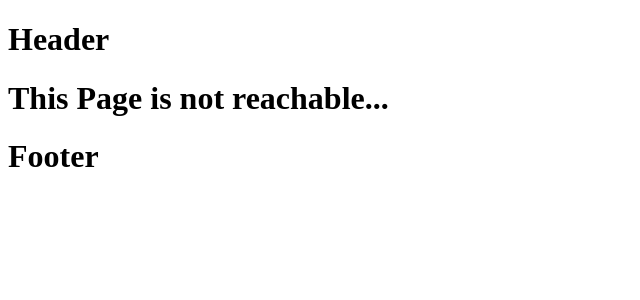
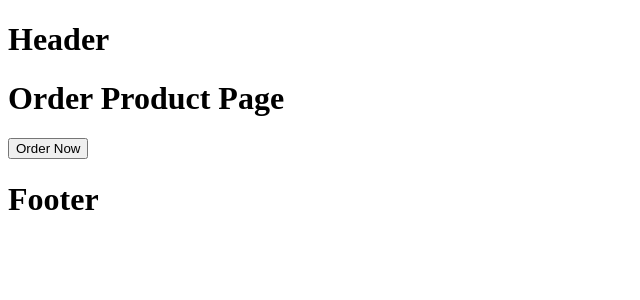
Before and after one commit to abhaibajpai1996/nextjslearn, a Next.js app: page /order-product in a window 1280 px wide. Before the commit this address had no page. Shown: the top 300 px of the page, without its empty margins (0-640 px from the left). Built offline with nearby package versions, Linux system fonts and the light colour scheme.

Commit message:
use Router working

```diff
--- /dev/null
+++ b/app/order-product/page.tsx
@@ -0,0 +1,23 @@
+'use client';
+
+import { useRouter } from "next/navigation";
+
+export default function OrderProduct(){
+    const router = useRouter();
+    const orderProduct = () => {
+        alert("Product Ordered!");
+        router.push("/");
+    }
+    return (
+        <>
+          <h1>Order Product Page</h1>
+        <button onClick={orderProduct}>
+            Order Now</button>
+
+
+        </>
+
+    )
+
+}
+// In this code, we have created a client component OrderProduct which has a button to order a product. When the button is clicked, it shows an alert and then redirects the user to the home page using useRouter from next/navigation.
```
Also changed, not shown: app/products/[productId]/reviews/[reviewId]/page.tsx (+5 -2 lines).
